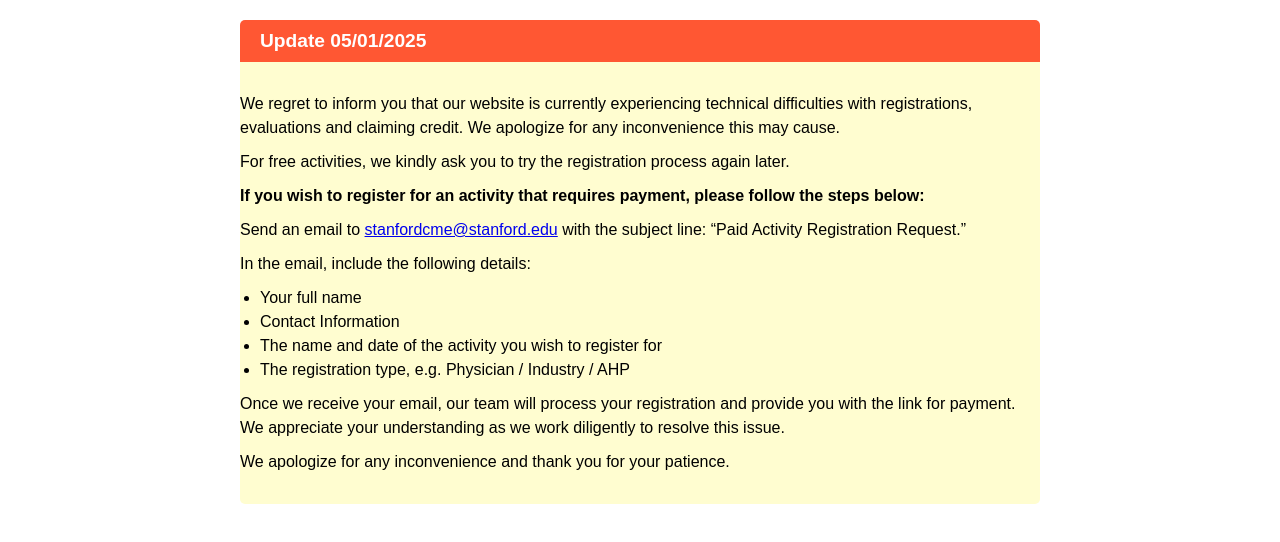
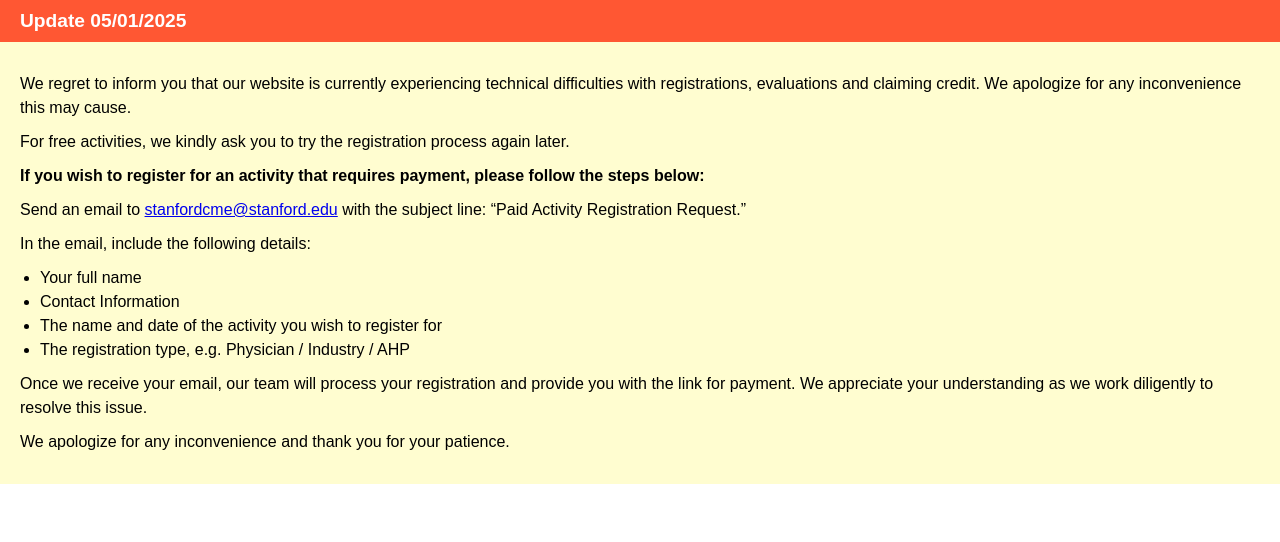
Before and after one commit to StanfordCME/form-status-monitor, a website: page docs/index.html in a window 1280 px wide. Drawn offline with Linux system fonts and the light colour scheme.

Commit message:
Update index.html

```diff
--- a/docs/index.html
+++ b/docs/index.html
@@ -7,20 +7,18 @@
   <style>
     body {
       font-family: sans-serif;
-      display: flex;
-      flex-direction: column;
-      align-items: center;
       margin: 0;
       padding: 0;
-      overflow: hidden; /* Prevent internal scrolling */
+      overflow: hidden;
     }
+
     #status-banner {
       width: 100%;
-      max-width: 800px;
-      margin: 20px auto;
-      border-radius: 5px;
-      overflow: hidden;
+      margin: 0;
+      background-color: rgba(255,253,208,255); /* Yellow background now here */
+      border-radius: 0;
     }
+
     .header {
       background-color: rgba(255,87,51,255);
       color: white;
@@ -29,23 +27,27 @@
       font-weight: bold;
       text-align: left;
     }
+
     .content {
-      background-color: rgba(255,253,208,255);
-      color: #000;
-      padding: 20px 20px 20px 0; /* top, right, bottom, left */
+      padding: 20px;
       font-size: 1em;
       line-height: 1.5;
+      color: #000;
     }
+
     .content p {
       margin: 10px 0;
     }
+
     .content ul {
       margin: 10px 0;
       padding-left: 20px;
     }
+
     .content .bold {
       font-weight: bold;
     }
+
     .loading {
       background-color: #f0f8ff;
       color: #1e90ff;
@@ -61,13 +63,11 @@
   <div id="status-banner" class="loading">Checking Status...</div>
 
   <script>
-    // Function to send the current height to the parent
     function sendHeight() {
       const height = Math.max(document.body.scrollHeight, document.body.offsetHeight);
       window.parent.postMessage(height, '*');
     }
 
-    // Get current date
     function getCurrentDate() {
       const today = new Date();
       const month = String(today.getMonth() + 1).padStart(2, '0');
@@ -76,13 +76,10 @@
       return `${month}/${day}/${year}`;
     }
 
-    // Fetch status and update display
     async function fetchStatus() {
       try {
         const response = await fetch('./status.json');
-        if (!response.ok) {
-          throw new Error(`HTTP error! status: ${response.status}`);
-        }
+        if (!response.ok) throw new Error(`HTTP error! status: ${response.status}`);
         const data = await response.json();
         updateDisplay(data);
       } catch (error) {
@@ -96,19 +93,17 @@
           </div>
         `;
         banner.className = '';
-        sendHeight(); // Send height after updating content
+        sendHeight();
       }
     }
 
-    // Update display based on status
     function updateDisplay(data) {
       const banner = document.getElementById('status-banner');
-      const body = document.body;
 
       if (data.formStatus === 'up') {
-        banner.innerHTML = ''; // Clear banner content
+        banner.innerHTML = '';
         banner.className = '';
-        sendHeight(); // Send height (will be small but non-zero due to body)
+        sendHeight();
       } else if (data.formStatus === 'down') {
         banner.innerHTML = `
           <div class="header">Update ${getCurrentDate()}</div>
@@ -129,23 +124,20 @@
           </div>
         `;
         banner.className = '';
-        sendHeight(); // Send height after updating content
+        sendHeight();
       } else {
         banner.innerHTML = `<div class="loading">Status: ${data.formStatus}</div>`;
         banner.className = 'loading';
-        sendHeight(); // Send height after updating content
+        sendHeight();
       }
     }
 
-    // Send height on load, resize, and content changes
     window.addEventListener('load', sendHeight);
     window.addEventListener('resize', sendHeight);
 
-    // Monitor DOM changes
     const observer = new MutationObserver(sendHeight);
     observer.observe(document.body, { childList: true, subtree: true });
 
-    // Initial fetch
     fetchStatus();
   </script>
 </body>
```
